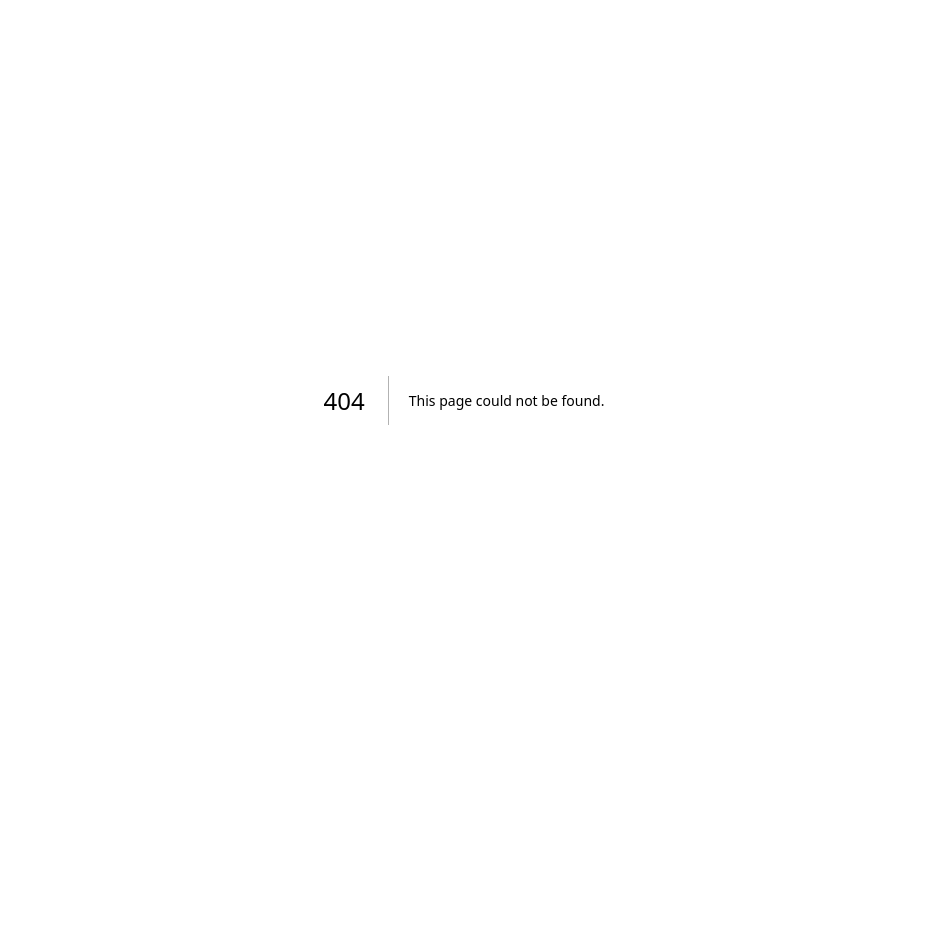
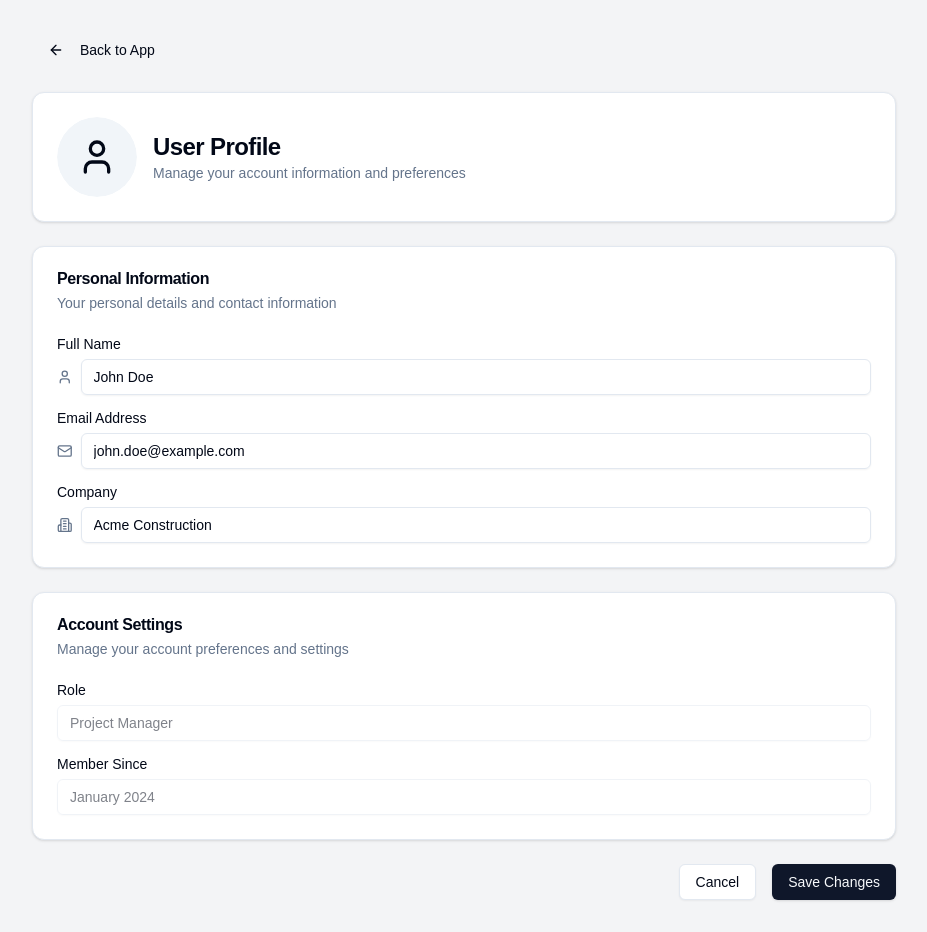
Before and after one commit to Satcomwarrior/Mudd-monkies, a Next.js app: page /profile in a window 1280 px wide. Before the commit this address had no page. Shown: the whole page, without its empty margins (176-1103 px from the left). Before the commit the page ends 800 px from the top, so only its background shows below. Built offline with nearby package versions, Linux system fonts and the light colour scheme.

Commit message:
Add user profile page with navigation
Co-authored-by: Satcomwarrior <179642293+Satcomwarrior@users.noreply.github.com>

```diff
--- a/package.json
+++ b/package.json
@@ -10,8 +10,10 @@
   },
   "dependencies": {
     "@modelcontextprotocol/sdk": "^1.0.4",
+    "@radix-ui/react-avatar": "^1.1.10",
     "@radix-ui/react-dialog": "^1.1.2",
     "@radix-ui/react-icons": "^1.3.2",
+    "@radix-ui/react-label": "^2.1.7",
     "@radix-ui/react-select": "^2.1.2",
     "@radix-ui/react-slot": "^1.1.0",
     "class-variance-authority": "^0.7.1",
--- a/src/app/layout.tsx
+++ b/src/app/layout.tsx
@@ -25,6 +25,9 @@ export default function RootLayout({
 }>) {
   return (
     <html lang="en">
+      <head>
+        <link rel="icon" href="/favicon.ico" />
+      </head>
       <body
         className={`${geistSans.variable} ${geistMono.variable} antialiased`}
       >
--- a/src/app/page.tsx
+++ b/src/app/page.tsx
@@ -1,10 +1,12 @@
 'use client';
 
 import { PdfViewer } from '@/components/PdfViewer';
+import { Header } from '@/components/Header';
 
 export default function Home() {
   return (
     <main className="min-h-screen bg-gray-100">
+      <Header />
       <PdfViewer />
     </main>
   );
--- /dev/null
+++ b/src/app/profile/page.tsx
@@ -0,0 +1,130 @@
+'use client';
+
+import { Avatar, AvatarFallback, AvatarImage } from '@/components/ui/avatar';
+import { Button } from '@/components/ui/button';
+import { Card, CardContent, CardDescription, CardHeader, CardTitle } from '@/components/ui/card';
+import { Input } from '@/components/ui/input';
+import { Label } from '@/components/ui/label';
+import { User, Mail, Building2, ArrowLeft } from 'lucide-react';
+import Link from 'next/link';
+
+export default function ProfilePage() {
+  return (
+    <div className="min-h-screen bg-gray-100">
+      <div className="container mx-auto py-8 px-4 max-w-4xl">
+        {/* Back Button */}
+        <Link href="/">
+          <Button variant="ghost" className="mb-6">
+            <ArrowLeft className="mr-2 h-4 w-4" />
+            Back to App
+          </Button>
+        </Link>
+
+        {/* Profile Header */}
+        <Card className="mb-6">
+          <CardHeader>
+            <div className="flex items-center gap-4">
+              <Avatar className="h-20 w-20">
+                <AvatarImage src="" alt="User avatar" />
+                <AvatarFallback className="text-lg">
+                  <User className="h-10 w-10" />
+                </AvatarFallback>
+              </Avatar>
+              <div>
+                <CardTitle className="text-2xl">User Profile</CardTitle>
+                <CardDescription>
+                  Manage your account information and preferences
+                </CardDescription>
+              </div>
+            </div>
+          </CardHeader>
+        </Card>
+
+        {/* Personal Information */}
+        <Card className="mb-6">
+          <CardHeader>
+            <CardTitle>Personal Information</CardTitle>
+            <CardDescription>
+              Your personal details and contact information
+            </CardDescription>
+          </CardHeader>
+          <CardContent className="space-y-4">
+            <div className="grid gap-2">
+              <Label htmlFor="name">Full Name</Label>
+              <div className="flex items-center gap-2">
+                <User className="h-4 w-4 text-muted-foreground" />
+                <Input
+                  id="name"
+                  type="text"
+                  placeholder="John Doe"
+                  defaultValue="John Doe"
+                />
+              </div>
+            </div>
+            <div className="grid gap-2">
+              <Label htmlFor="email">Email Address</Label>
+              <div className="flex items-center gap-2">
+                <Mail className="h-4 w-4 text-muted-foreground" />
+                <Input
+                  id="email"
+                  type="email"
+                  placeholder="john.doe@example.com"
+                  defaultValue="john.doe@example.com"
+                />
+              </div>
+            </div>
+            <div className="grid gap-2">
+              <Label htmlFor="company">Company</Label>
+              <div className="flex items-center gap-2">
+                <Building2 className="h-4 w-4 text-muted-foreground" />
+                <Input
+                  id="company"
+                  type="text"
+                  placeholder="Acme Construction"
+                  defaultValue="Acme Construction"
+                />
+              </div>
+            </div>
+          </CardContent>
+        </Card>
+
+        {/* Account Settings */}
+        <Card className="mb-6">
+          <CardHeader>
+            <CardTitle>Account Settings</CardTitle>
+            <CardDescription>
+              Manage your account preferences and settings
+            </CardDescription>
+          </CardHeader>
+          <CardContent className="space-y-4">
+            <div className="grid gap-2">
+              <Label htmlFor="role">Role</Label>
+              <Input
+                id="role"
+                type="text"
+                placeholder="Project Manager"
+                defaultValue="Project Manager"
+                disabled
+              />
+            </div>
+            <div className="grid gap-2">
+              <Label htmlFor="joined">Member Since</Label>
+              <Input
+                id="joined"
+                type="text"
+                defaultValue="January 2024"
+                disabled
+              />
+            </div>
+          </CardContent>
+        </Card>
+
+        {/* Action Buttons */}
+        <div className="flex gap-4 justify-end">
+          <Button variant="outline">Cancel</Button>
+          <Button>Save Changes</Button>
+        </div>
+      </div>
+    </div>
+  );
+}
--- /dev/null
+++ b/src/components/Header.tsx
@@ -0,0 +1,23 @@
+import Link from 'next/link';
+import { Button } from '@/components/ui/button';
+import { User } from 'lucide-react';
+
+export function Header() {
+  return (
+    <header className="bg-white border-b shadow-sm">
+      <div className="container mx-auto px-4 py-3 flex items-center justify-between">
+        <Link href="/">
+          <h1 className="text-2xl font-bold text-gray-800">PDF Takeoff Tool</h1>
+        </Link>
+        <nav className="flex items-center gap-4">
+          <Link href="/profile">
+            <Button variant="ghost" size="sm">
+              <User className="h-4 w-4 mr-2" />
+              Profile
+            </Button>
+          </Link>
+        </nav>
+      </div>
+    </header>
+  );
+}
--- /dev/null
+++ b/src/components/ui/avatar.tsx
@@ -0,0 +1,48 @@
+import * as React from "react"
+import * as AvatarPrimitive from "@radix-ui/react-avatar"
+
+import { cn } from "@/lib/utils"
+
+const Avatar = React.forwardRef<
+  React.ElementRef<typeof AvatarPrimitive.Root>,
+  React.ComponentPropsWithoutRef<typeof AvatarPrimitive.Root>
+>(({ className, ...props }, ref) => (
+  <AvatarPrimitive.Root
+    ref={ref}
+    className={cn(
+      "relative flex h-10 w-10 shrink-0 overflow-hidden rounded-full",
+      className
+    )}
+    {...props}
+  />
+))
+Avatar.displayName = AvatarPrimitive.Root.displayName
+
+const AvatarImage = React.forwardRef<
+  React.ElementRef<typeof AvatarPrimitive.Image>,
+  React.ComponentPropsWithoutRef<typeof AvatarPrimitive.Image>
+>(({ className, ...props }, ref) => (
+  <AvatarPrimitive.Image
+    ref={ref}
+    className={cn("aspect-square h-full w-full", className)}
+    {...props}
+  />
+))
+AvatarImage.displayName = AvatarPrimitive.Image.displayName
+
+const AvatarFallback = React.forwardRef<
+  React.ElementRef<typeof AvatarPrimitive.Fallback>,
+  React.ComponentPropsWithoutRef<typeof AvatarPrimitive.Fallback>
+>(({ className, ...props }, ref) => (
+  <AvatarPrimitive.Fallback
+    ref={ref}
+    className={cn(
+      "flex h-full w-full items-center justify-center rounded-full bg-muted",
+      className
+    )}
+    {...props}
+  />
+))
+AvatarFallback.displayName = AvatarPrimitive.Fallback.displayName
+
+export { Avatar, AvatarImage, AvatarFallback }
--- /dev/null
+++ b/src/components/ui/card.tsx
@@ -0,0 +1,76 @@
+import * as React from "react"
+
+import { cn } from "@/lib/utils"
+
+const Card = React.forwardRef<
+  HTMLDivElement,
+  React.HTMLAttributes<HTMLDivElement>
+>(({ className, ...props }, ref) => (
+  <div
+    ref={ref}
+    className={cn(
+      "rounded-xl border bg-card text-card-foreground shadow",
+      className
+    )}
+    {...props}
+  />
+))
+Card.displayName = "Card"
+
+const CardHeader = React.forwardRef<
+  HTMLDivElement,
+  React.HTMLAttributes<HTMLDivElement>
+>(({ className, ...props }, ref) => (
+  <div
+    ref={ref}
+    className={cn("flex flex-col space-y-1.5 p-6", className)}
+    {...props}
+  />
+))
+CardHeader.displayName = "CardHeader"
+
+const CardTitle = React.forwardRef<
+  HTMLDivElement,
+  React.HTMLAttributes<HTMLDivElement>
+>(({ className, ...props }, ref) => (
+  <div
+    ref={ref}
+    className={cn("font-semibold leading-none tracking-tight", className)}
+    {...props}
+  />
+))
+CardTitle.displayName = "CardTitle"
+
+const CardDescription = React.forwardRef<
+  HTMLDivElement,
+  React.HTMLAttributes<HTMLDivElement>
+>(({ className, ...props }, ref) => (
+  <div
+    ref={ref}
+    className={cn("text-sm text-muted-foreground", className)}
+    {...props}
+  />
+))
+CardDescription.displayName = "CardDescription"
+
+const CardContent = React.forwardRef<
+  HTMLDivElement,
+  React.HTMLAttributes<HTMLDivElement>
+>(({ className, ...props }, ref) => (
+  <div ref={ref} className={cn("p-6 pt-0", className)} {...props} />
+))
+CardContent.displayName = "CardContent"
+
+const CardFooter = React.forwardRef<
+  HTMLDivElement,
+  React.HTMLAttributes<HTMLDivElement>
+>(({ className, ...props }, ref) => (
+  <div
+    ref={ref}
+    className={cn("flex items-center p-6 pt-0", className)}
+    {...props}
+  />
+))
+CardFooter.displayName = "CardFooter"
+
+export { Card, CardHeader, CardFooter, CardTitle, CardDescription, CardContent }
--- /dev/null
+++ b/src/components/ui/label.tsx
@@ -0,0 +1,24 @@
+import * as React from "react"
+import * as LabelPrimitive from "@radix-ui/react-label"
+import { cva, type VariantProps } from "class-variance-authority"
+
+import { cn } from "@/lib/utils"
+
+const labelVariants = cva(
+  "text-sm font-medium leading-none peer-disabled:cursor-not-allowed peer-disabled:opacity-70"
+)
+
+const Label = React.forwardRef<
+  React.ElementRef<typeof LabelPrimitive.Root>,
+  React.ComponentPropsWithoutRef<typeof LabelPrimitive.Root> &
+    VariantProps<typeof labelVariants>
+>(({ className, ...props }, ref) => (
+  <LabelPrimitive.Root
+    ref={ref}
+    className={cn(labelVariants(), className)}
+    {...props}
+  />
+))
+Label.displayName = LabelPrimitive.Root.displayName
+
+export { Label }
```
Also changed, not shown: 1 other file (tests, documents, lock files or other folders).
